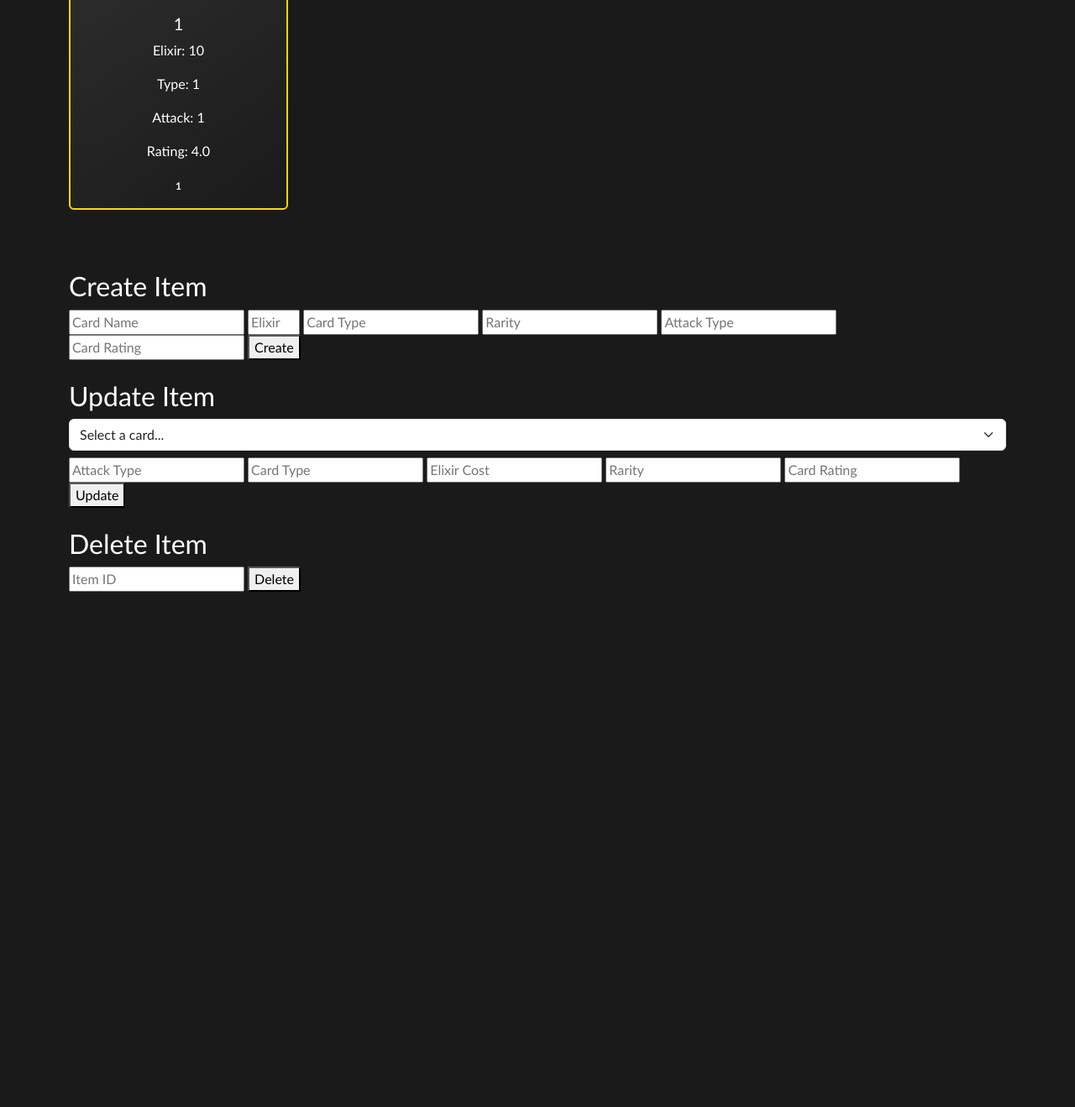
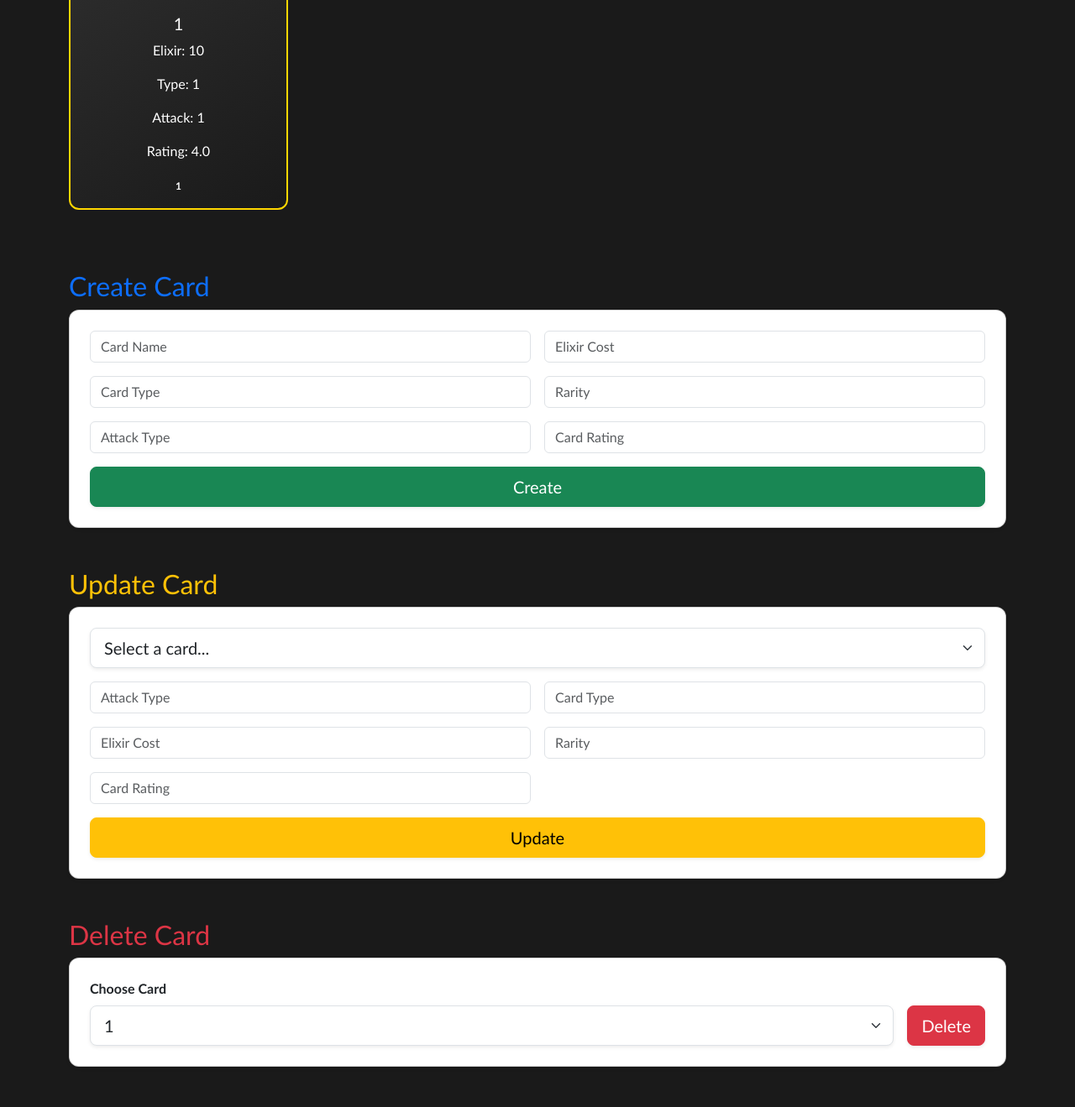
Before and after one commit to mullumhs/project-20-pwa-DumbotwinOG, a Flask app: page / in a window 1280 px wide. Shown: the part 196-1515 px from the top of the page at 84% size. Before the commit the page ends 901 px from the top, so only its background shows below. Run offline with Flask 3, Linux system fonts and the light colour scheme; tables that the repository leaves empty hold one stand-in row (values such as "Sample post").

Commit message:
added the delete button and optmized the website format and style

```diff
--- a/templates/index.html
+++ b/templates/index.html
@@ -62,40 +62,113 @@
   </div>
 
   <!-- Forms Section -->
-  <h2 class="mt-5">Create Item</h2>
-  <form action="/add" method="POST" class="mb-4">
-    <input type="text" name="card_name" placeholder="Card Name" required>
-    <input type="number" name="elixir_cost" placeholder="Elixir Cost" min="1" max="10" required>
-    <input type="text" name="card_type" placeholder="Card Type" required>
-    <input type="text" name="rarity" placeholder="Rarity" required>
-    <input type="text" name="attack_type" placeholder="Attack Type" required>
-    <input type="text" name="card_rating" placeholder="Card Rating" required>
-    <button type="submit">Create</button>
+  <!-- Create Card -->
+  <h2 class="mt-5 text-primary">
+  <i class="bi bi-plus-circle"></i> Create Card
+  </h2>
+  <form action="/add" method="POST" class="card p-4 shadow-sm mb-4">
+    <div class="row g-3">
+      <div class="col-md-6">
+        <input type="text" name="card_name" class="form-control" placeholder="Card Name" required>
+      </div>
+      <div class="col-md-6">
+        <input type="number" name="elixir_cost" class="form-control" placeholder="Elixir Cost" min="1" max="10" required>
+      </div>
+      <div class="col-md-6">
+        <input type="text" name="card_type" class="form-control" placeholder="Card Type" required>
+      </div>
+      <div class="col-md-6">
+        <input type="text" name="rarity" class="form-control" placeholder="Rarity" required>
+      </div>
+      <div class="col-md-6">
+        <input type="text" name="attack_type" class="form-control" placeholder="Attack Type" required>
+      </div>
+      <div class="col-md-6">
+        <!-- Changed to number input -->
+        <input type="number" step="0.1" name="card_rating" class="form-control"
+              placeholder="Card Rating" min="0" max="100" required>
+      </div>
+    </div>
+    <button type="submit" class="btn btn-success btn-lg mt-3 shadow-sm action-btn">
+      <i class="bi bi-check-circle"></i> Create
+    </button>
   </form>
 
- <h2>Update Item</h2>
-<form action="/update" method="POST" class="mb-4">
-  <select id="cardSelect" name="card_name" class="form-select mb-2" required>
+
+
+<!-- Update Card -->
+  <h2 class="mt-5 text-warning">
+    <i class="bi bi-pencil-square"></i> Update Card
+  </h2>
+  <form action="/update" method="POST" class="card p-4 shadow-sm mb-4">
+    <div class="mb-3">
+      <select id="cardSelect" name="card_name" class="form-select form-select-lg shadow-sm" required>
         <option value="">Select a card...</option>
         {% for card in cards %}
           <option value="{{ card['card_name'] }}">{{ card['card_name'] }}</option>
         {% endfor %}
       </select>
-
-  <input type="text" id="attack_type" name="attack_type" placeholder="Attack Type" required>
-  <input type="text" id="card_type" name="card_type" placeholder="Card Type" required>
-  <input type="number" id="elixir_cost" name="elixir_cost" placeholder="Elixir Cost" required>
-  <input type="text" id="rarity" name="rarity" placeholder="Rarity" required>
-  <input type="number" id="card_rating" name="card_rating" placeholder="Card Rating" required>
-  <button type="submit">Update</button>
+    </div>
+    <div class="row g-3">
+      <div class="col-md-6">
+        <input type="text" id="attack_type" name="attack_type" class="form-control" placeholder="Attack Type" required>
+      </div>
+      <div class="col-md-6">
+        <input type="text" id="card_type" name="card_type" class="form-control" placeholder="Card Type" required>
+      </div>
+      <div class="col-md-6">
+        <input type="number" id="elixir_cost" name="elixir_cost" class="form-control" placeholder="Elixir Cost" required>
+      </div>
+      <div class="col-md-6">
+        <input type="text" id="rarity" name="rarity" class="form-control" placeholder="Rarity" required>
+      </div>
+      <div class="col-md-6">
+        <input type="number" id="card_rating" name="card_rating" class="form-control" placeholder="Card Rating" required>
+      </div>
+    </div>
+    <button type="submit" class="btn btn-warning btn-lg mt-3 shadow-sm action-btn">
+      <i class="bi bi-arrow-repeat"></i> Update
+    </button>
   </form>
 
 
-  <h2>Delete Item</h2>
-  <form action="/delete" method="POST">
-    <input type="number" name="id" placeholder="Item ID" required>
-    <button type="submit">Delete</button>
+  <!-- Delete Card -->
+  <h2 class="mt-5 text-danger">
+    <i class="bi bi-trash-fill"></i> Delete Card
+  </h2>
+  <form action="/delete" method="POST" class="card p-4 shadow-sm mb-4 d-flex flex-column flex-md-row align-items-md-end gap-3">
+    <div class="flex-grow-1">
+      <label for="card_id" class="form-label fw-bold">Choose Card</label>
+      <select name="card_id" id="card_id" class="form-select form-select-lg shadow-sm" required>
+        {% for card in cards %}
+          <option value="{{ card.id }}">{{ card.card_name }}</option>
+        {% endfor %}
+      </select>
+    </div>
+    <div>
+      <button type="submit" class="btn btn-danger btn-lg shadow-sm action-btn">
+        <i class="bi bi-x-circle"></i> Delete
+      </button>
+    </div>
   </form>
+
+
+  <!-- Shared Custom CSS -->
+  <style>
+    .action-btn {
+      transition: all 0.3s ease;
+    }
+    .action-btn:hover {
+      transform: scale(1.05);
+      filter: brightness(90%);
+    }
+    .card {
+      border-radius: 12px;
+    }
+  </style>
+
+
+
 
 </body>
 </html>
--- a/views.py
+++ b/views.py
@@ -54,16 +54,16 @@ def init_routes(app):
 
         return redirect(url_for('get_items'))
 
+    @app.route('/')
+    def index():
+        cards = Cards.query.all()
+        return render_template('index.html', cards=cards)
+
     @app.route('/delete', methods=['POST'])
-    def delete_item():
-        card_id = request.form['id']
-        card = Cards.query.get(card_id)
-
+    def delete_card():
+        card_id = request.form['card_id']
+        card = Cards.query.get(int(card_id))
         if card:
             db.session.delete(card)
             db.session.commit()
-            flash(f'Card "{card.card_name}" deleted successfully!', 'danger')
-        else:
-            flash('Card not found.', 'warning')
-
-        return redirect(url_for('get_items'))
+        return redirect('/')
```
Also changed, not shown: 1 other file. Lines whose indentation alone changed are shown as unchanged.
